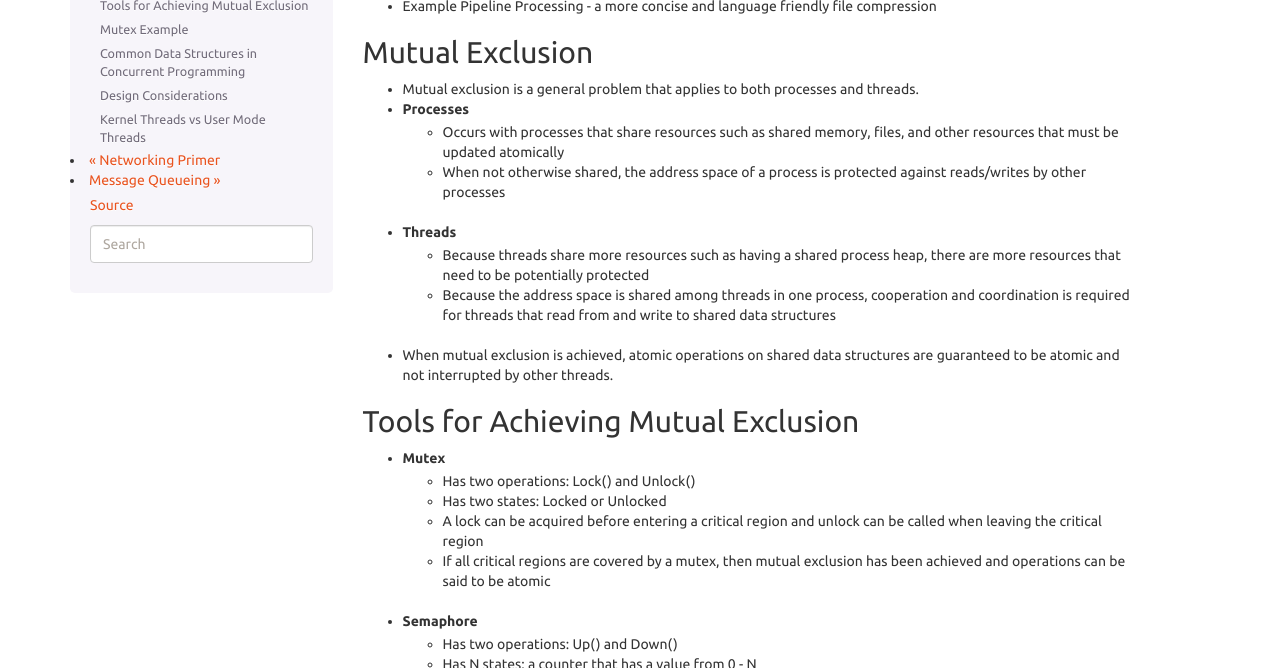
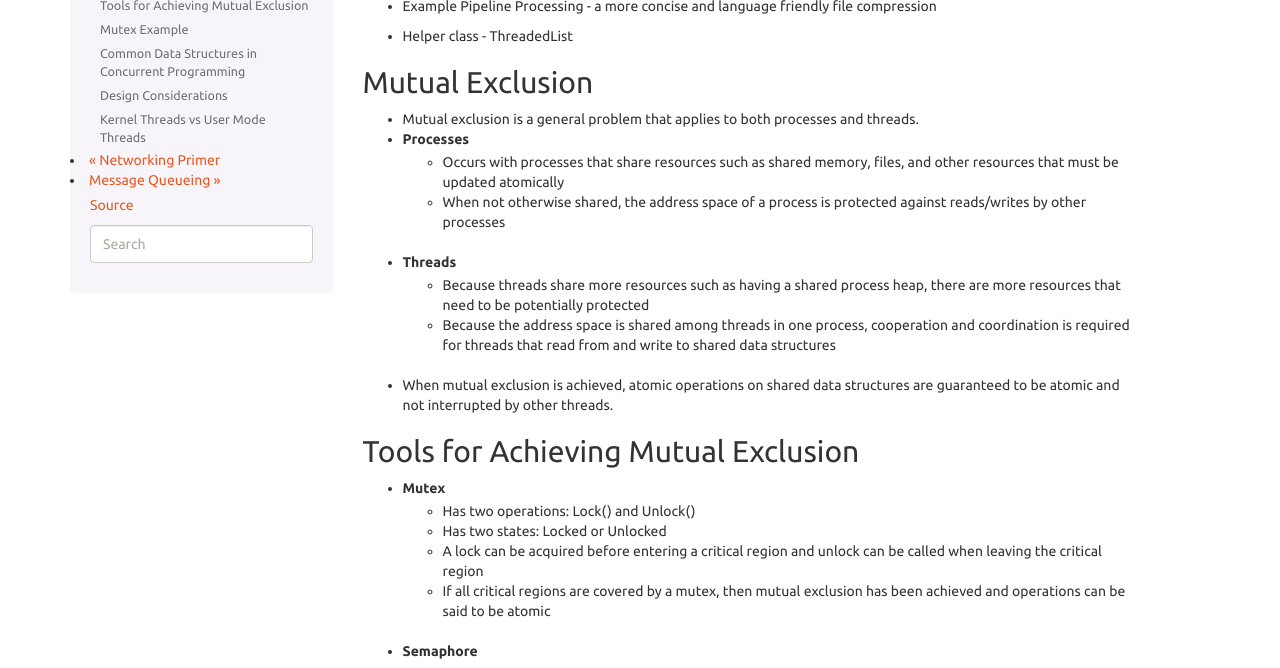
Before and after one commit to LoyolaChicagoBooks/distributedsystems, a Sphinx documentation site: the page built from source/concurrency.rst, in a window 1280 px wide and 900 px high, scrolled down 3494 px, cut to the strip 232-900 px from the top of the window. Built offline with Sphinx 7.4.7, drawn with Linux system fonts in a browser that asks for light colours.

Commit message:
one more fix

```diff
--- a/source/concurrency.rst
+++ b/source/concurrency.rst
@@ -97,12 +97,17 @@ Common Threading Use Cases
    :end-before: end-class-PipelineComputation
    :linenos:
 
+
 - Example Pipeline Processing - a more concise and language friendly file compression
+
 
 .. literalinclude:: ../examples/systems-code-samples/threads/threads/ConcisePipelineComputation.cs
    :start-after: begin-class-ConcisePipelineComputation
    :end-after: end-class-ConcisePipelineComputation
    :linenos:
+
+
+- Helper class - ThreadedList
 
 
 .. literalinclude:: ../examples/systems-code-samples/threads/threads/ThreadedList.cs
```
